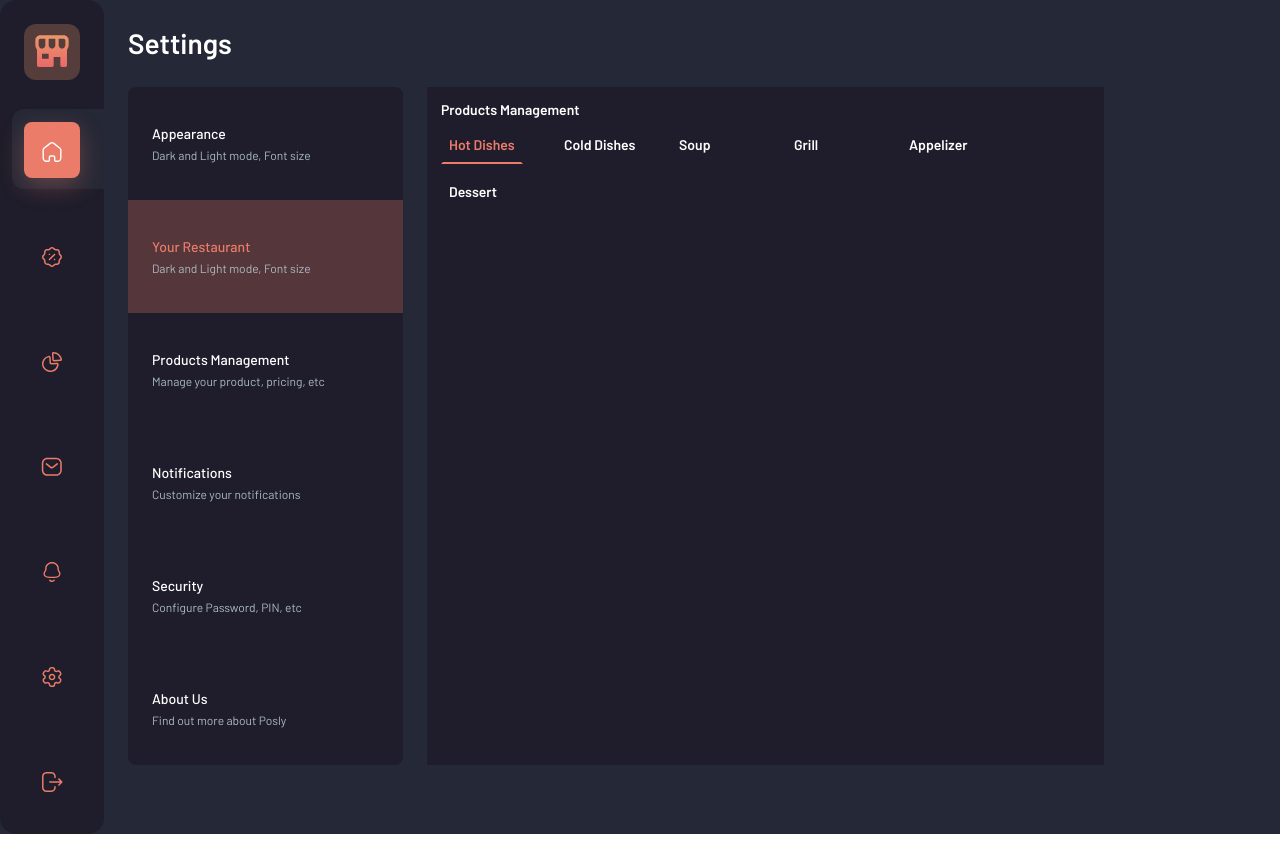
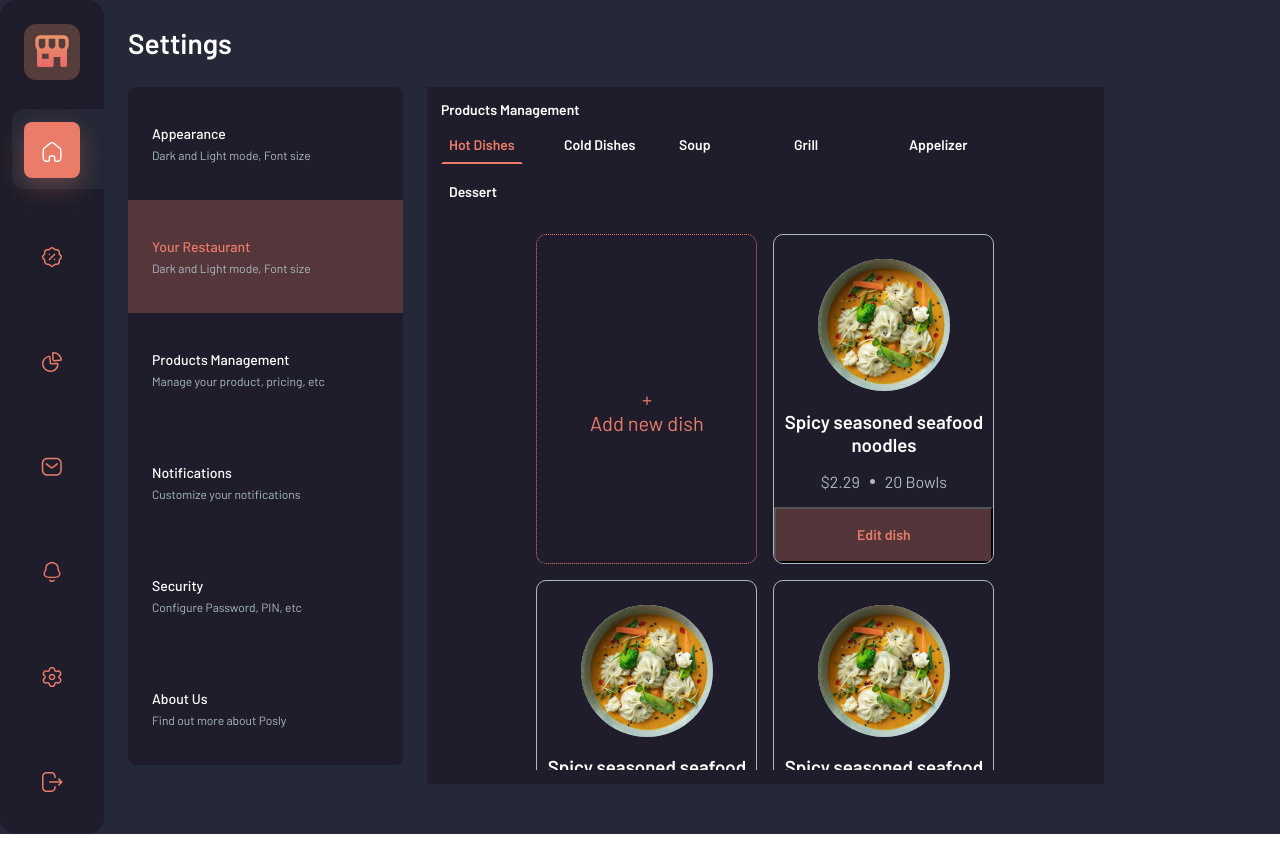
Before and after one commit to Asilbek-17/food-POS-Dark, a React (Create React App) app: page /setting in a window 1280 px wide. Built offline with nearby package versions, Linux system fonts and the light colour scheme.

Commit message:
add dishes list

```diff
--- a/src/assets/styles/_variables.scss
+++ b/src/assets/styles/_variables.scss
@@ -40,3 +40,16 @@ $colors:(
         }
     }
 }
+
+button{
+    font-family: inherit;
+    cursor: pointer;
+}
+
+.rounded{
+    border-radius: 50%;
+}
+
+.text-center{
+    text-align: center;
+}
--- a/src/components/Categories/Categories.js
+++ b/src/components/Categories/Categories.js
@@ -1,6 +1,8 @@
 import React from 'react'
 import CategoryList from '../CategoryList/CategoryList';
+import FoodList from '../FoodList/FoodList';
 import "./categories.scss";
+
 
 function Categories() {
   return (
@@ -8,6 +10,7 @@ function Categories() {
         <div className="container">
             <h3 className="categories-title mt-0 text-light-100">Products Management</h3>
             <CategoryList />
+            <FoodList />
         </div>
     </section>
   )
--- /dev/null
+++ b/src/components/CustomButton/CustomButton.jsx
@@ -0,0 +1,11 @@
+import React from 'react'
+
+function CustomButton(props) {
+  return (
+    <button {...props}>
+        {props.children}
+    </button>
+  )
+}
+
+export default CustomButton
--- /dev/null
+++ b/src/components/FoodItem/FoodItem.js
@@ -0,0 +1,22 @@
+import React from 'react';
+import CustomButton from '../CustomButton/CustomButton';
+import "./food.scss";
+
+function FoodItem({image,title,price,bowls}) {
+  return (
+    <li className="food-item">
+        <img src={image} alt="A beautiful and lovely food" className="food-img rounded" />
+        <h3 className="food-name text-light-100 text-center mb-0" title='Spicy seasoned seafood noodles'>{title}</h3>
+        <div className="food-info">
+            <p className="food-price text-light-200">${price}</p>
+            <p className="food-separator"></p>
+            <p className="food-bowls text-light-200">{bowls} Bowls</p>
+        </div>
+        <CustomButton className="edit-btn">
+          Edit dish
+        </CustomButton>
+    </li>
+  )
+}
+
+export default FoodItem
--- /dev/null
+++ b/src/components/FoodItem/food.scss
@@ -0,0 +1,45 @@
+.food-item {
+    display: grid;
+    place-items: center;
+    padding-top: 24px;
+    border: 1px solid var(--clr-light-200);
+    border-radius: 10px;
+    overflow: hidden;
+
+    &.empty{
+        border-style: dotted;
+        border-color: var(--clr-danger-100);
+    }
+}
+
+.food-info {
+    display: grid;
+    grid-auto-flow: column;
+    align-items: center;
+    gap: 10px;
+}
+
+.food-separator {
+    width: 5px;
+    aspect-ratio: 1;
+    border-radius: 50%;
+    background-color: var(--clr-light-200);
+}
+
+.edit-btn {
+    place-self: stretch;
+    padding: 16px;
+    font-weight: 600;
+    font-size: 14px;
+    line-height: 140%;
+    color: var(--clr-danger-100);
+    background-color: var(--clr-danger-300);
+}
+
+.add-btn{
+    border: 0;
+    padding: .5rem 2rem;
+    font-size: 20px;
+    color: var(--clr-danger-100);
+    background-color: transparent;
+}
--- /dev/null
+++ b/src/components/FoodList/FoodList.js
@@ -0,0 +1,31 @@
+import React from 'react'
+import MenuImg from "../../assets/images/Image 3.jpg";
+import FoodItem from '../FoodItem/FoodItem';
+import "./food-list.scss";
+import CustomButton from '../CustomButton/CustomButton';
+
+function FoodList() {
+  const food = {
+    title: "Spicy seasoned seafood noodles",
+    price: 2.29,
+    bowls: 20,
+    image: MenuImg
+  }
+
+  const menu = Array(12).fill(food);
+
+  return (
+    <ul className="food-list">
+      <li className="food-item empty">
+
+        <CustomButton className="add-btn">
+          + <br />
+          Add new dish
+        </CustomButton>
+      </li>
+      {menu.map(item => <FoodItem {...item} />)}
+    </ul>
+  )
+}
+
+export default FoodList
--- /dev/null
+++ b/src/components/FoodList/food-list.scss
@@ -0,0 +1,9 @@
+.food-list{
+    display: grid;
+    grid-template-columns: repeat(auto-fit,minmax(210px,221px));
+    gap: 1rem;
+    justify-content: center;
+    padding: 24px;
+    max-height:70vh;
+    overflow: scroll;
+}
--- a/src/components/SettingList/SettingList.js
+++ b/src/components/SettingList/SettingList.js
@@ -1,4 +1,5 @@
 import React, { useState } from 'react'
+import { NavLink } from 'react-router-dom';
 import SettingItem from '../SettingItem/SettingItem';
 import "./SettingList.scss";
 
--- a/src/pages/Settings/settings.scss
+++ b/src/pages/Settings/settings.scss
@@ -18,6 +18,7 @@
     display: grid;
     grid-template-columns: 1fr;
     row-gap: 24px;
+    align-items: flex-start;
 }
 
 @media screen and (min-width:867px){
```
